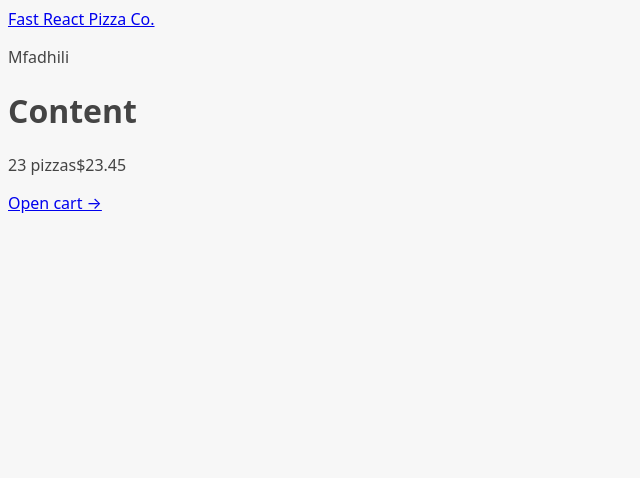
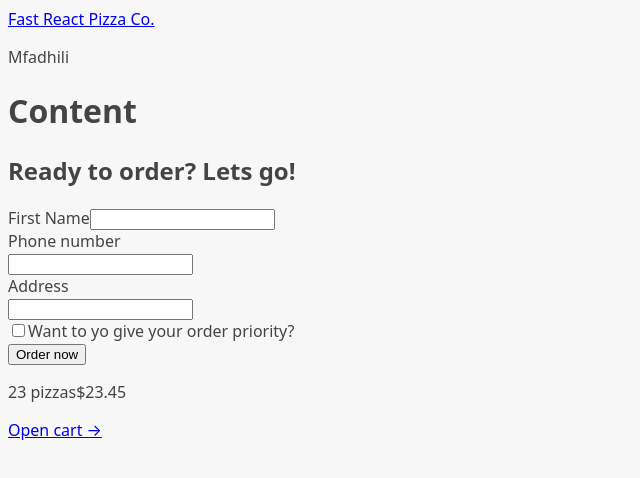
Before and after one commit to mfadhili/fastPizza, a React (Vite) app: page /order/new in a window 1280 px wide. Shown: the top 478 px of the page, without its empty margins (0-640 px from the left). Built offline with nearby package versions, Linux system fonts and the light colour scheme.

Commit message:
loader to fetch data

```diff
--- a/src/App.jsx
+++ b/src/App.jsx
@@ -1,6 +1,6 @@
 import {createBrowserRouter, RouterProvider} from "react-router-dom";
 import Home from "./ui_components/Home.jsx";
-import Menu from "./features/menu/Menu.jsx";
+import Menu, {loader as loaderMenu} from "./features/menu/Menu.jsx";
 import Cart from "./features/cart/Cart.jsx";
 import Order from "./features/order/Order.jsx";
 import CreateOrder from "./features/order/CreateOrder.jsx";
@@ -11,7 +11,7 @@ const router = createBrowserRouter([
         element: <AppLayout/>,
         children: [
             { path: '/', element: <Home /> },
-            { path: '/menu', element: <Menu /> },
+            { path: '/menu', element: <Menu />, loader: loaderMenu, },
             { path: '/cart', element: <Cart /> },
             { path: '/order/new', element: <CreateOrder /> },
             { path: '/order/:orderId', element: <Order /> },
--- a/src/features/cart/Cart.jsx
+++ b/src/features/cart/Cart.jsx
@@ -26,6 +26,7 @@ const fakeCart = [
 
 function Cart() {
   const cart = fakeCart;
+  console.log(cart)
 
   return (
     <div>
--- a/src/features/menu/Menu.jsx
+++ b/src/features/menu/Menu.jsx
@@ -1,5 +1,273 @@
+import {getMenu} from "../../services/apiRestaurant.js";
+import {useLoaderData} from "react-router-dom";
+import MenuItem from "./MenuItem.jsx";
+
 function Menu() {
-  return <h1>Menu</h1>;
+  const menu = useLoaderData();
+  console.log(menu)
+
+  return (
+      <ul>
+        {menu.map(item => (
+            <MenuItem pizza={item} key ={item.id}/>
+        ))}
+      </ul>);
+}
+
+/* Loader function */
+export async function loader() {
+  const menu = await getMenu();
+  return menu;
 }
 
 export default Menu;
+
+
+
+
+/*
+*
+* [
+    {
+        "id": 1,
+        "name": "Margherita",
+        "unitPrice": 12,
+        "imageUrl": "https://dclaevazetcjjkrzczpc.supabase.co/storage/v1/object/public/pizzas/pizza-1.jpg",
+        "ingredients": [
+            "tomato",
+            "mozzarella",
+            "basil"
+        ],
+        "soldOut": false
+    },
+    {
+        "id": 2,
+        "name": "Capricciosa",
+        "unitPrice": 14,
+        "imageUrl": "https://dclaevazetcjjkrzczpc.supabase.co/storage/v1/object/public/pizzas/pizza-2.jpg",
+        "ingredients": [
+            "tomato",
+            "mozzarella",
+            "ham",
+            "mushrooms",
+            "artichoke"
+        ],
+        "soldOut": true
+    },
+    {
+        "id": 3,
+        "name": "Romana",
+        "unitPrice": 15,
+        "imageUrl": "https://dclaevazetcjjkrzczpc.supabase.co/storage/v1/object/public/pizzas/pizza-3.jpg",
+        "ingredients": [
+            "tomato",
+            "mozzarella",
+            "prosciutto"
+        ],
+        "soldOut": false
+    },
+    {
+        "id": 4,
+        "name": "Prosciutto e Rucola",
+        "unitPrice": 16,
+        "imageUrl": "https://dclaevazetcjjkrzczpc.supabase.co/storage/v1/object/public/pizzas/pizza-4.jpg",
+        "ingredients": [
+            "tomato",
+            "mozzarella",
+            "prosciutto",
+            "arugula"
+        ],
+        "soldOut": false
+    },
+    {
+        "id": 5,
+        "name": "Diavola",
+        "unitPrice": 16,
+        "imageUrl": "https://dclaevazetcjjkrzczpc.supabase.co/storage/v1/object/public/pizzas/pizza-5.jpg",
+        "ingredients": [
+            "tomato",
+            "mozzarella",
+            "spicy salami",
+            "chili flakes"
+        ],
+        "soldOut": false
+    },
+    {
+        "id": 6,
+        "name": "Vegetale",
+        "unitPrice": 13,
+        "imageUrl": "https://dclaevazetcjjkrzczpc.supabase.co/storage/v1/object/public/pizzas/pizza-6.jpg",
+        "ingredients": [
+            "tomato",
+            "mozzarella",
+            "bell peppers",
+            "onions",
+            "mushrooms"
+        ],
+        "soldOut": false
+    },
+    {
+        "id": 7,
+        "name": "Napoli",
+        "unitPrice": 16,
+        "imageUrl": "https://dclaevazetcjjkrzczpc.supabase.co/storage/v1/object/public/pizzas/pizza-7.jpg",
+        "ingredients": [
+            "tomato",
+            "mozzarella",
+            "fresh tomato",
+            "basil"
+        ],
+        "soldOut": false
+    },
+    {
+        "id": 8,
+        "name": "Siciliana",
+        "unitPrice": 16,
+        "imageUrl": "https://dclaevazetcjjkrzczpc.supabase.co/storage/v1/object/public/pizzas/pizza-8.jpg",
+        "ingredients": [
+            "tomato",
+            "mozzarella",
+            "anchovies",
+            "olives",
+            "capers"
+        ],
+        "soldOut": true
+    },
+    {
+        "id": 9,
+        "name": "Pepperoni",
+        "unitPrice": 14,
+        "imageUrl": "https://dclaevazetcjjkrzczpc.supabase.co/storage/v1/object/public/pizzas/pizza-9.jpg",
+        "ingredients": [
+            "tomato",
+            "mozzarella",
+            "pepperoni"
+        ],
+        "soldOut": false
+    },
+    {
+        "id": 10,
+        "name": "Hawaiian",
+        "unitPrice": 15,
+        "imageUrl": "https://dclaevazetcjjkrzczpc.supabase.co/storage/v1/object/public/pizzas/pizza-10.jpg",
+        "ingredients": [
+            "tomato",
+            "mozzarella",
+            "pineapple",
+            "ham"
+        ],
+        "soldOut": false
+    },
+    {
+        "id": 11,
+        "name": "Spinach and Mushroom",
+        "unitPrice": 15,
+        "imageUrl": "https://dclaevazetcjjkrzczpc.supabase.co/storage/v1/object/public/pizzas/pizza-11.jpg",
+        "ingredients": [
+            "tomato",
+            "mozzarella",
+            "spinach",
+            "mushrooms"
+        ],
+        "soldOut": false
+    },
+    {
+        "id": 12,
+        "name": "Mediterranean",
+        "unitPrice": 16,
+        "imageUrl": "https://dclaevazetcjjkrzczpc.supabase.co/storage/v1/object/public/pizzas/pizza-12.jpg",
+        "ingredients": [
+            "tomato",
+            "mozzarella",
+            "sun-dried tomatoes",
+            "olives",
+            "artichoke"
+        ],
+        "soldOut": false
+    },
+    {
+        "id": 13,
+        "name": "Greek",
+        "unitPrice": 16,
+        "imageUrl": "https://dclaevazetcjjkrzczpc.supabase.co/storage/v1/object/public/pizzas/pizza-13.jpg",
+        "ingredients": [
+            "tomato",
+            "mozzarella",
+            "spinach",
+            "feta",
+            "olives",
+            "pepperoncini"
+        ],
+        "soldOut": true
+    },
+    {
+        "id": 14,
+        "name": "Abruzzese",
+        "unitPrice": 16,
+        "imageUrl": "https://dclaevazetcjjkrzczpc.supabase.co/storage/v1/object/public/pizzas/pizza-14.jpg",
+        "ingredients": [
+            "tomato",
+            "mozzarella",
+            "prosciutto",
+            "arugula"
+        ],
+        "soldOut": false
+    },
+    {
+        "id": 15,
+        "name": "Pesto Chicken",
+        "unitPrice": 16,
+        "imageUrl": "https://dclaevazetcjjkrzczpc.supabase.co/storage/v1/object/public/pizzas/pizza-15.jpg",
+        "ingredients": [
+            "pesto",
+            "mozzarella",
+            "chicken",
+            "sun-dried tomatoes",
+            "spinach"
+        ],
+        "soldOut": false
+    },
+    {
+        "id": 16,
+        "name": "Eggplant Parmesan",
+        "unitPrice": 15,
+        "imageUrl": "https://dclaevazetcjjkrzczpc.supabase.co/storage/v1/object/public/pizzas/pizza-16.jpg",
+        "ingredients": [
+            "marinara",
+            "mozzarella",
+            "eggplant",
+            "parmesan"
+        ],
+        "soldOut": false
+    },
+    {
+        "id": 17,
+        "name": "Roasted Veggie",
+        "unitPrice": 15,
+        "imageUrl": "https://dclaevazetcjjkrzczpc.supabase.co/storage/v1/object/public/pizzas/pizza-17.jpg",
+        "ingredients": [
+            "marinara",
+            "mozzarella",
+            "zucchini",
+            "eggplant",
+            "peppers",
+            "onions"
+        ],
+        "soldOut": false
+    },
+    {
+        "id": 18,
+        "name": "Tofu and Mushroom",
+        "unitPrice": 15,
+        "imageUrl": "https://dclaevazetcjjkrzczpc.supabase.co/storage/v1/object/public/pizzas/pizza-18.jpg",
+        "ingredients": [
+            "marinara",
+            "mozzarella",
+            "tofu",
+            "mushrooms",
+            "bell peppers"
+        ],
+        "soldOut": false
+    }
+]
+* */
--- a/src/features/order/CreateOrder.jsx
+++ b/src/features/order/CreateOrder.jsx
@@ -1,10 +1,9 @@
-import { useState } from "react";
-
 // https://uibakery.io/regex-library/phone-number
 const isValidPhone = (str) =>
   /^\+?\d{1,4}?[-.\s]?\(?\d{1,3}?\)?[-.\s]?\d{1,4}[-.\s]?\d{1,4}[-.\s]?\d{1,9}$/.test(
     str
   );
+console.log(isValidPhone)
 
 const fakeCart = [
   {
@@ -33,10 +32,11 @@ const fakeCart = [
 function CreateOrder() {
   // const [withPriority, setWithPriority] = useState(false);
   const cart = fakeCart;
+  console.log(cart)
 
   return (
     <div>
-      <h2>Ready to order? Let's go!</h2>
+      <h2>Ready to order? Lets go!</h2>
 
       <form>
         <div>
--- a/src/features/order/Order.jsx
+++ b/src/features/order/Order.jsx
@@ -4,7 +4,7 @@ import {
   calcMinutesLeft,
   formatCurrency,
   formatDate,
-} from "../../utils/helpers";
+} from './../../utilities/helpers.js';
 
 const order = {
   id: "ABCDEF",
@@ -53,6 +53,7 @@ function Order() {
     cart,
   } = order;
   const deliveryIn = calcMinutesLeft(estimatedDelivery);
+  console.log(id, cart, deliveryIn);
 
   return (
     <div>
--- a/src/ui_components/AppLayout.jsx
+++ b/src/ui_components/AppLayout.jsx
@@ -1,5 +1,6 @@
 import Header from "./Header.jsx";
 import CartOverview from "../features/cart/CartOverview.jsx";
+import {Outlet} from "react-router-dom";
 
 function AppLayout() {
     return (
@@ -7,6 +8,7 @@ function AppLayout() {
             <Header />
             <main>
                 <h1>Content</h1>
+                <Outlet />
             </main>
             <CartOverview />
         </div>
```
Also changed, not shown: src/features/menu/MenuItem.jsx (+18 -0 lines).
